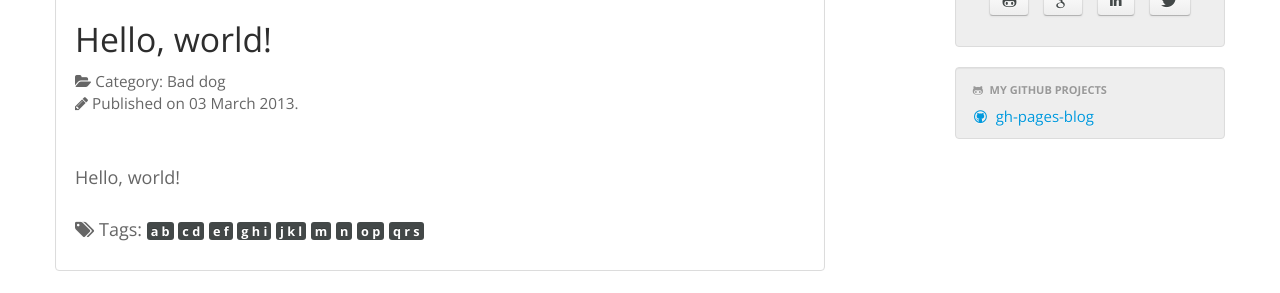
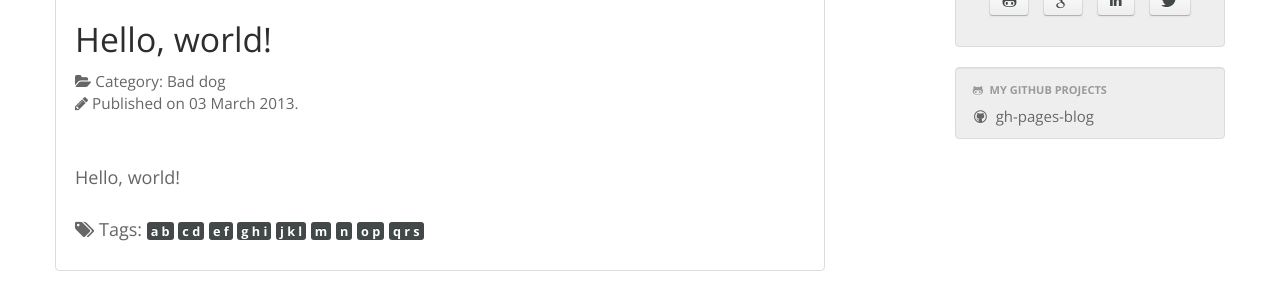
Before and after one commit to thedereck/thedereck.github.com, a Jekyll site: the page built from index.html, in a window 1280 px wide. Shown: the part 474-767 px from the top of the page. Built offline with Jekyll 4.4.1, drawn with Linux system fonts in a browser that asks for light colours.

Commit message:
CSS Change

```diff
--- a/_includes/body/sections/github-projects.html
+++ b/_includes/body/sections/github-projects.html
@@ -1,6 +1,6 @@
 <div class="well ghpb-well-navlist">
-	<ul class="nav nav-list">
-		<li class="nav-header ghpb-nav-header ghpb-nav-list">
+	<ul class="nav nav-list ghpb-nav-list">
+		<li class="nav-header ghpb-nav-header">
 			{% if site.font_awesome.enabled %}
 			<i class="icon-github-alt"></i>
 			{% endif %}
```
